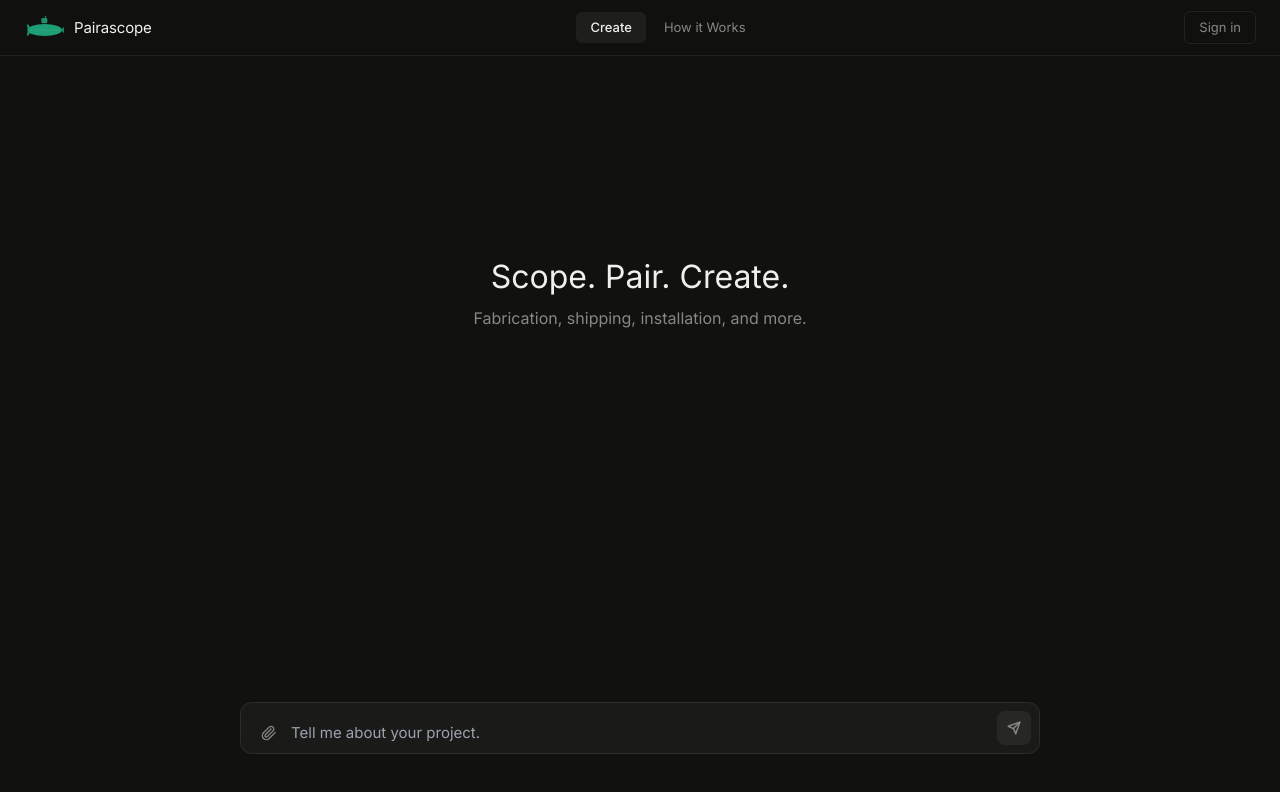
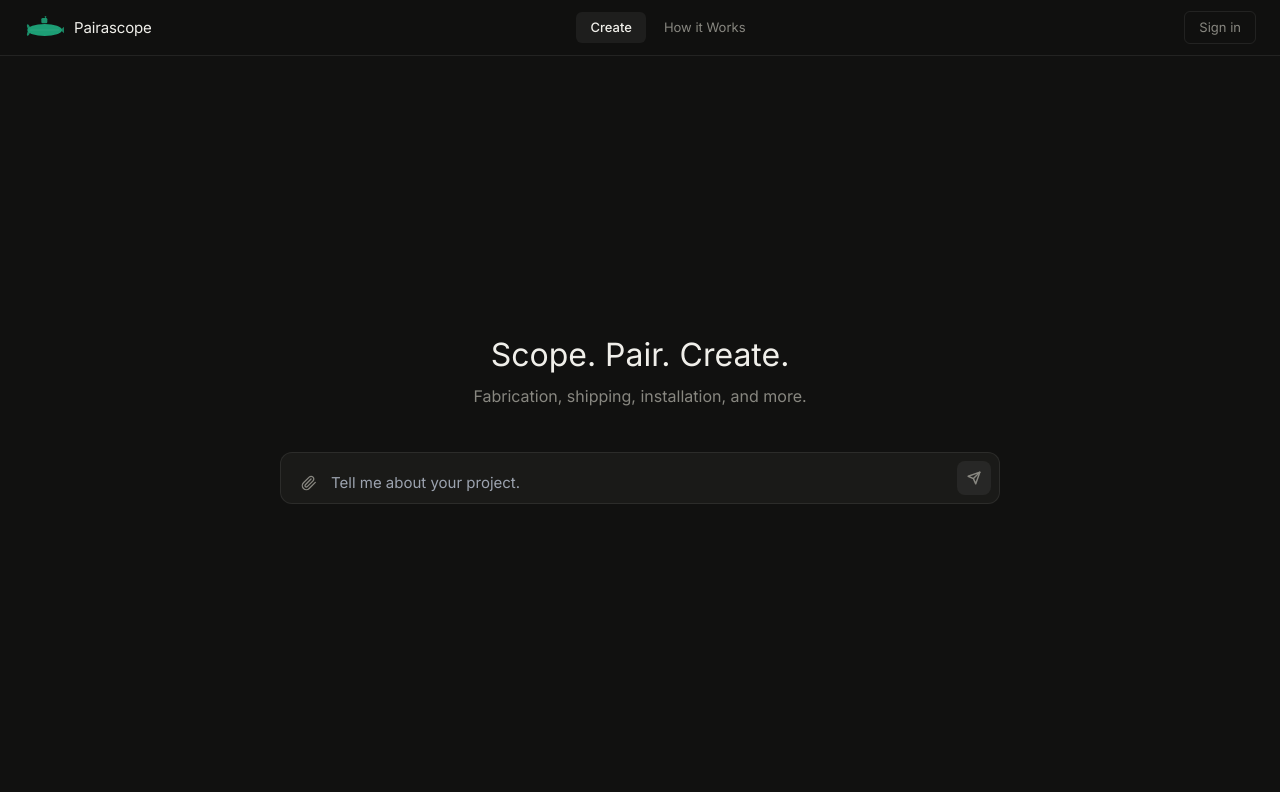
Before and after one commit to jasonmarquis-lang/pairascope, a Next.js app: page / in a window 1280 px wide. Shown: the top 792 px of the page. Built offline with nearby package versions, Linux system fonts and the light colour scheme; no server answers.

Commit message:
Center hero + input on landing, pin to bottom in chat

```diff
--- a/app/page.tsx
+++ b/app/page.tsx
@@ -127,19 +127,19 @@ export default function HomePage() {
         <div style={{ flex: 1, display: 'flex', flexDirection: 'column', minWidth: 0 }}>
 
           {!started ? (
-            // Landing layout — hero centered in top 2/3, input in bottom 1/3
-            <div style={{ flex: 1, display: 'flex', flexDirection: 'column' }}>
-              {/* Top 2/3 — hero centered */}
-              <div style={{ flex: 2, display: 'flex', alignItems: 'center', justifyContent: 'center', flexDirection: 'column', gap: 10, textAlign: 'center', padding: '0 24px' }}>
-                <h1 style={{ fontSize: '2rem', fontWeight: 400, color: 'var(--ps-white)', margin: 0, lineHeight: 1.2 }}>
+            // Landing — hero + input grouped together, centered on screen
+            <div style={{ flex: 1, display: 'flex', alignItems: 'center', justifyContent: 'center' }}>
+              <div style={{ width: '100%', maxWidth: 800, padding: '0 24px', display: 'flex', flexDirection: 'column', gap: 32 }}>
+                {/* Hero text */}
+                <div style={{ textAlign: 'center' }}>
+                  <h1 style={{ fontSize: '2rem', fontWeight: 400, color: 'var(--ps-white)', margin: '0 0 10px', lineHeight: 1.2 }}>
                     Scope. Pair. Create.
                   </h1>
                   <p style={{ fontSize: 16, color: 'var(--ps-muted)', margin: 0 }}>
                     Fabrication, shipping, installation, and more.
                   </p>
                 </div>
-              {/* Bottom 1/3 — input */}
-              <div style={{ flex: 1, display: 'flex', flexDirection: 'column', justifyContent: 'flex-end', paddingBottom: 30 }}>
+                {/* Input directly below hero */}
                 <ChatInput
                   onSend={sendMessage}
                   onNewProject={handleNewProject}
@@ -150,7 +150,7 @@ export default function HomePage() {
               </div>
             </div>
           ) : (
-            // Chat layout — messages scroll, input pinned to bottom
+            // Chat — messages scroll, input pinned 30px from bottom
             <>
               <div style={{ flex: 1, overflowY: 'auto' }}>
                 <MessageList messages={messages} isLoading={isLoading} />
```
Lines whose indentation alone changed are shown as unchanged.
